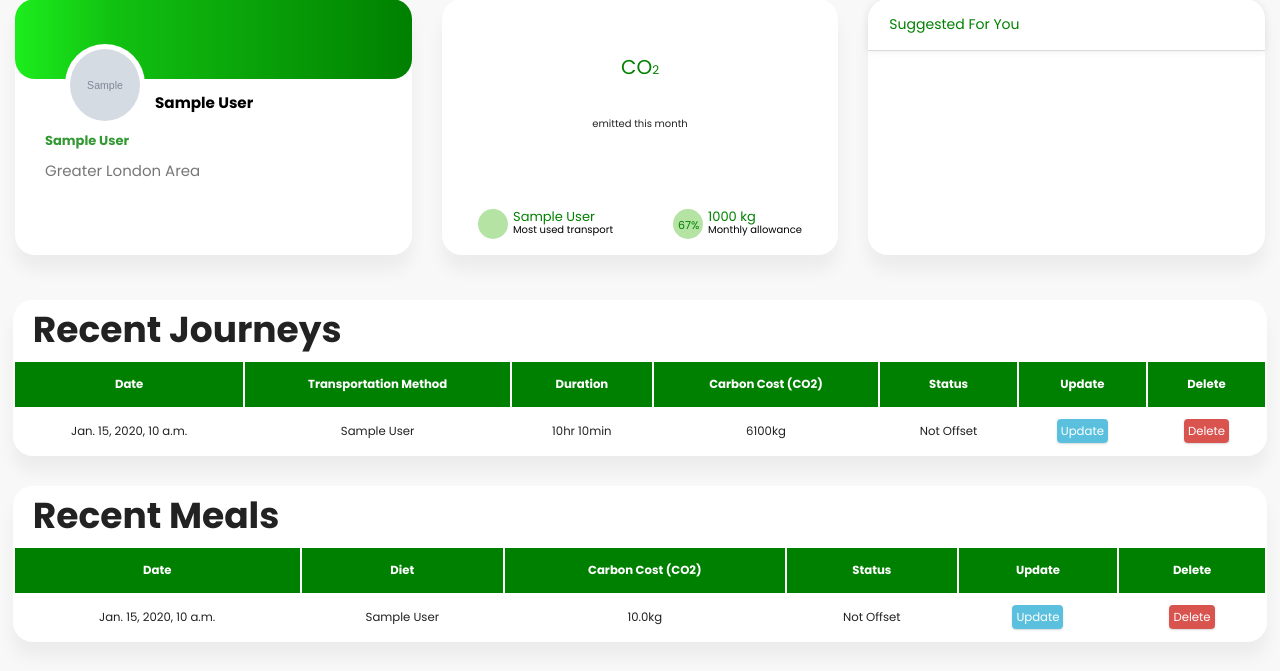
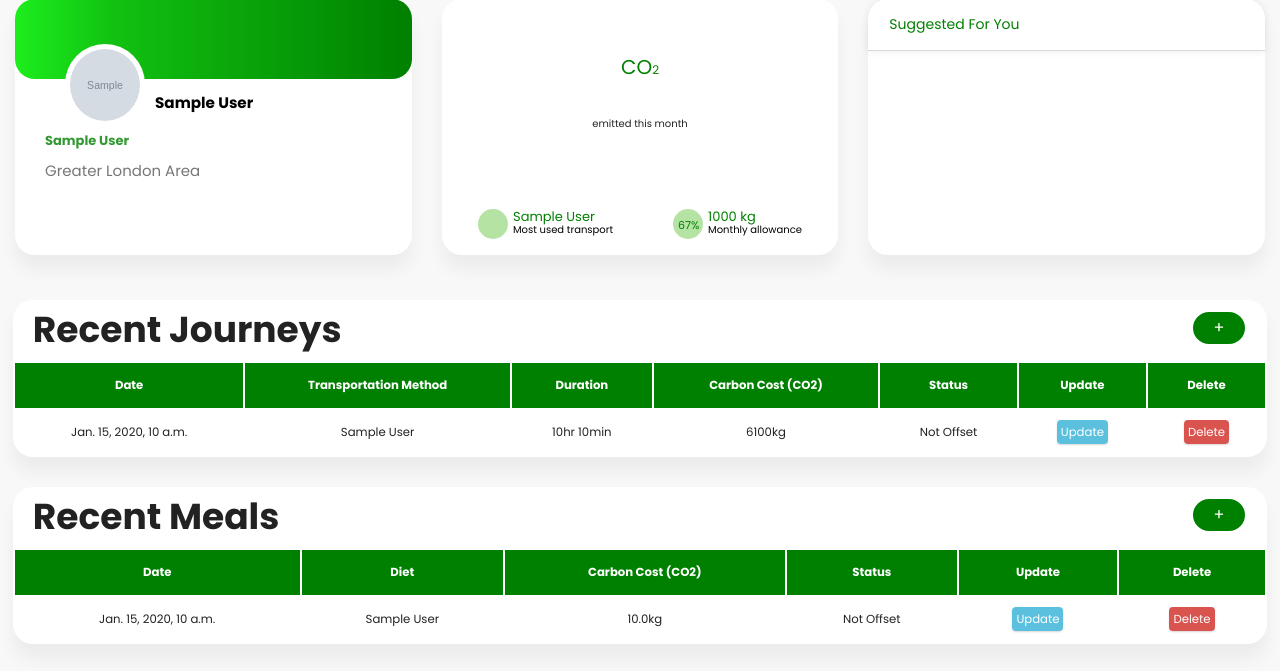
Before and after one commit to ErikKarsen/Greenr, a Django app: page / in a window 1280 px wide. Shown: the part 67-738 px from the top of the page. Run offline with Django 3.2, Linux system fonts and the light colour scheme; a user stored in the database is signed in; tables that the repository leaves empty hold one stand-in row (values such as "Sample post"); grey boxes marked "Sample" are stand-in pictures; some libraries are stand-ins or nearby versions.

Commit message:
table buttons

```diff
--- a/accounts/static/css/style.css
+++ b/accounts/static/css/style.css
@@ -547,8 +547,17 @@ label.valid:after {
     margin-top: 30px;
 }
 
+.table-header{
+    display: flex;
+}
+
 .table-title {
     padding-left: 20px;
+}
+
+.table-header a{
+    margin: 10px 20px 15px auto;
+    font-size: 16px;
 }
 
 .primary-button {
--- a/accounts/templates/accounts/dashboard.html
+++ b/accounts/templates/accounts/dashboard.html
@@ -6,7 +6,10 @@
 
 {% include 'accounts/data_tiles.html' %}
 <div class="table-container">
-    <h2 class="table-title">Recent Journeys</h2>
+    <div class="table-header">
+        <h2 class="table-title">Recent Journeys</h2>
+        <a href="{% url 'accounts:create_journey' %}" class="btn solid">+</a>
+    </div>
     <table class="content-table">
         <thead>
             <tr>
@@ -38,7 +41,10 @@
 </div>
 
 <div class="table-container">
-    <h2 class="table-title">Recent Meals</h2>
+    <div class="table-header">
+        <h2 class="table-title">Recent Meals</h2>
+        <a href="{% url 'accounts:create_meal' %}" class="btn solid">+</a>
+    </div>
     <table class="content-table">
         <thead>
             <tr>
```
